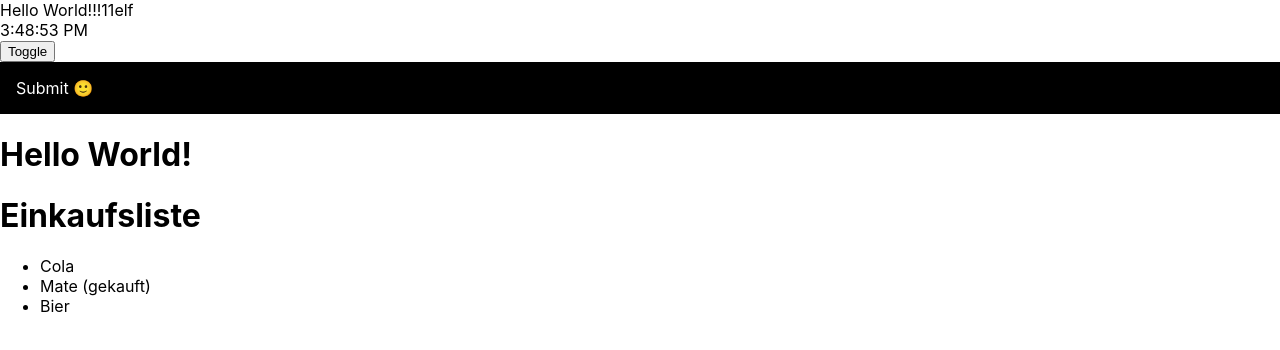
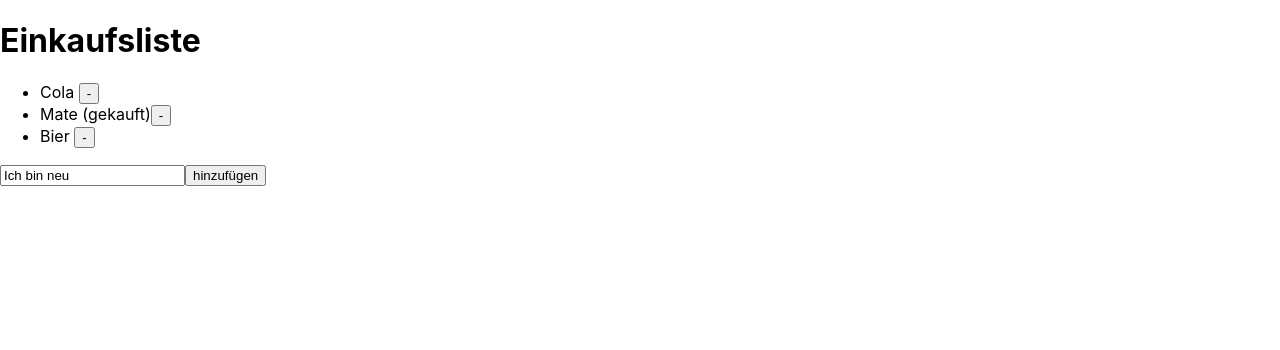
Before and after one commit to sebastiandeutsch/syngenio-1, a React (Create React App) app: page / in a window 1280 px wide. Shown: the top 350 px of the page. Built offline with nearby package versions, Linux system fonts and the light colour scheme.

Commit message:
Refactored ShoppingList with hooks

```diff
--- a/src/App.js
+++ b/src/App.js
@@ -1,41 +1,69 @@
-import SayHi from './SayHi';
 import ShoppingList from './ShoppingList';
-import HelloWorld from './HelloWorld';
-import Button from './Button';
+import { useState } from 'react';
 
 import './App.css';
 
+let id = 1;
+
 function App() {
-  const articles = [
+  const [articles, setArticles] = useState([
     {
-      id: 1,
+      id: id++,
       name: "Cola",
       isBought: false
     },
     {
-      id: 2,
+      id: id++,
       name: "Mate",
       isBought: true
     },
     {
-      id: 3,
+      id: id++,
       name: "Bier",
       isBought: false
     }
-  ];
+  ]);
 
-  const handleButtonClick = (event) => {
-    alert("clicked");
+  const handleAddArticle = (text) => {
+    setArticles([
+      ...articles,
+      {
+        id: id++,
+        name: text,
+        isBought: false
+      }
+    ]);
   };
+
+  const handleBoughtArticle = (id) => {
+    const newArticles = articles.map((article) => {
+      if(article.id === id) {
+        return {
+          ...article,
+          isBought: !article.isBought
+        };
+      } else {
+        return article;
+      }
+    });
+    setArticles(newArticles);
+  };
+
+  const handleDeleteArticle = (id) => {
+    const newArticles = articles.filter((article) => {
+      return article.id !== id;
+    });
+    setArticles(newArticles);
+  }
 
   return (
     <>
-      <HelloWorld greet="World!!!11elf" />
-      <Button onClick={handleButtonClick} >
-        Submit 🙂
-      </Button>
-      <SayHi />
-      <ShoppingList articles={articles} />
+      <ShoppingList
+        articles={articles}
+        onAddArticle={handleAddArticle}
+        onBoughtArticle={handleBoughtArticle}
+        onDeleteArticle={handleDeleteArticle}
+      />
     </>
   );
 }
--- a/src/ShoppingList.js
+++ b/src/ShoppingList.js
@@ -1,7 +1,17 @@
 import PropTypes from 'prop-types';
+import { useState } from 'react';
 
 const ShoppingList = (props) => {
-  const { articles, headline } = props;
+  const { articles, headline, onAddArticle, onBoughtArticle, onDeleteArticle } = props;
+  const [text, setText] = useState("Ich bin neu");
+
+  const handleButtonClick = () => {
+    onAddArticle(text);
+  };
+
+  const handleDeleteButtonClick = (id) => {
+    onDeleteArticle(id);
+  };
 
   return (
     <div>
@@ -9,12 +19,26 @@ const ShoppingList = (props) => {
       <ul>
         {articles.map(item => (
           <li key={item.id}>
-            {item.name}
-            &nbsp;
-            {item.isBought && <span>(gekauft)</span>}
+            <span onClick={() => { onBoughtArticle(item.id) }}>
+              {item.name}
+              &nbsp;
+              {item.isBought && <span>(gekauft)</span>}
+            </span>
+            <button onClick={() => { handleDeleteButtonClick(item.id) }}>
+              -
+            </button>
           </li>
         ))}
       </ul>
+      <div>
+        <input
+          type="text"
+          value={text}
+          onChange={(event) => { setText(event.target.value) }} />
+        <button onClick={handleButtonClick}>
+          hinzufügen
+        </button>
+      </div>
     </div>
   );
 }
```
Also changed, not shown: 1 other file (tests, documents, lock files or other folders).
